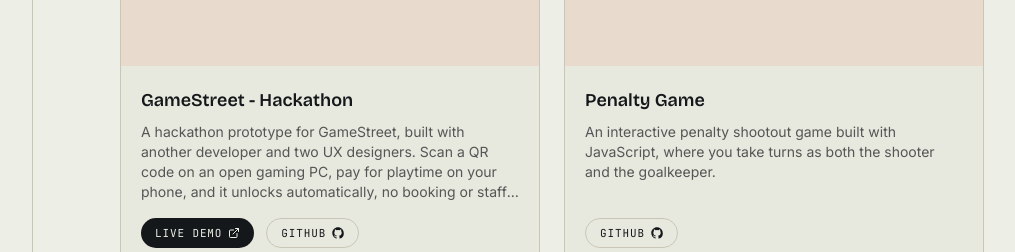
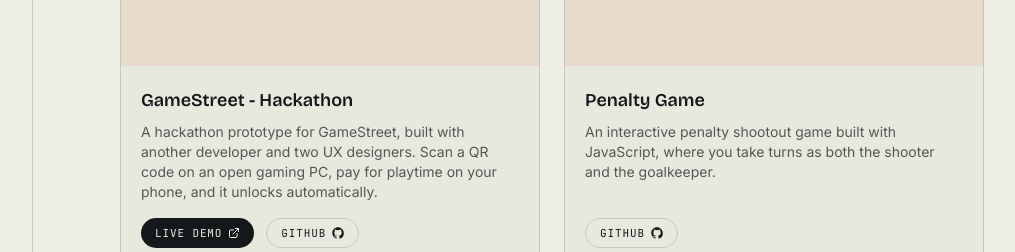
Before and after one commit to oscarojling/portfolio, a React (Vite) app: page / in a window 1280 px wide. Shown: the part 2600-2852 px from the top of the page, without its empty margins (128-1143 px from the left). Built offline with nearby package versions, Linux system fonts and the light colour scheme; no server answers.

Commit message:
Tighten GameStreet project title and description

```diff
--- a/src/data/projects.ts
+++ b/src/data/projects.ts
@@ -22,7 +22,7 @@
   {
     name: "GameStreet - Hackathon",
     description:
-      "A hackathon prototype for GameStreet, built with another developer and two UX designers. Scan a QR code on an open gaming PC, pay for playtime on your phone, and it unlocks automatically, no booking or staff needed.",
+      "A hackathon prototype for GameStreet, built with another developer and two UX designers. Scan a QR code on an open gaming PC, pay for playtime on your phone, and it unlocks automatically.",
     githubLink: "https://github.com/oscarojling/hackathon-gamestreet",
     liveLink: "https://gamestreet-mobile.vercel.app/live",
   },
```
